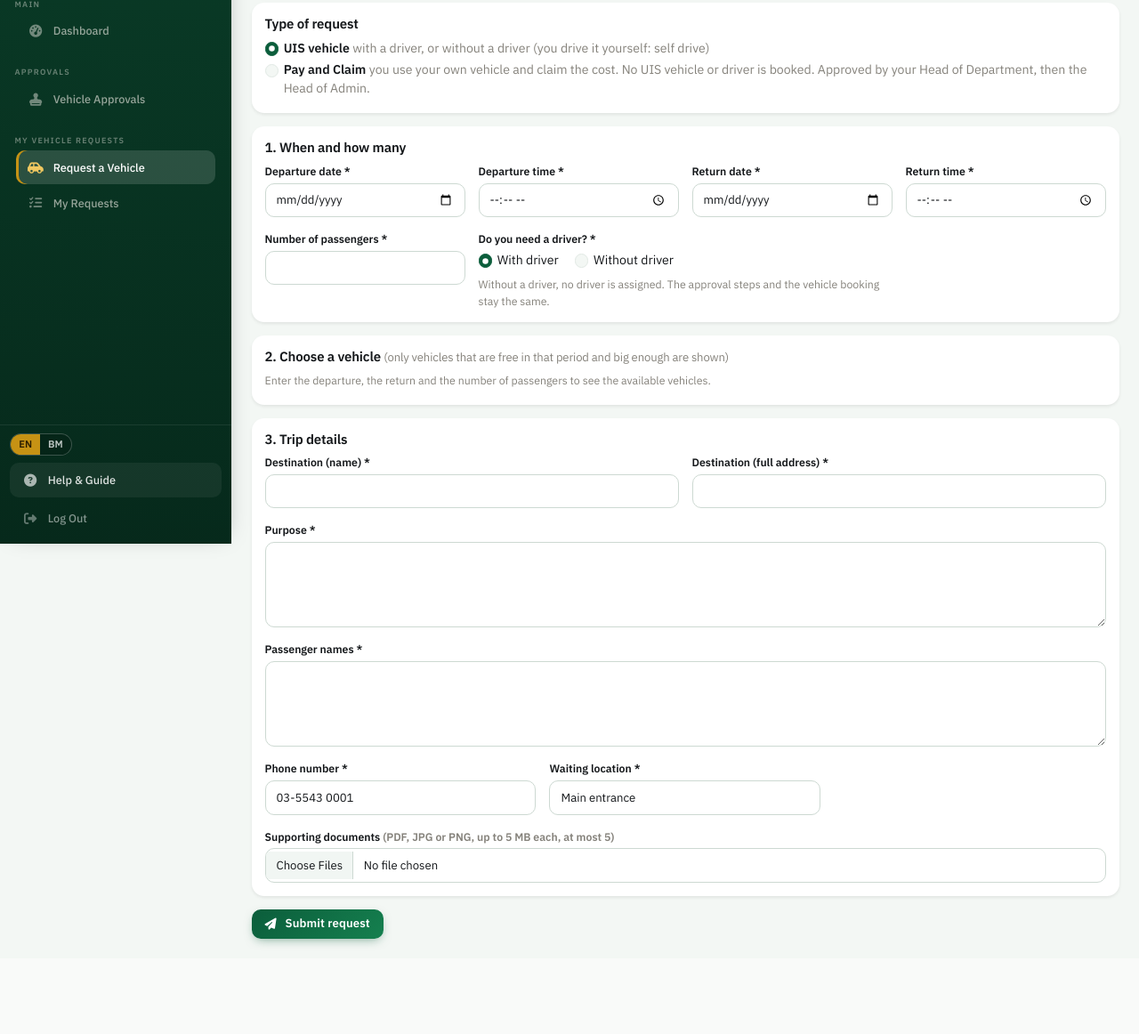
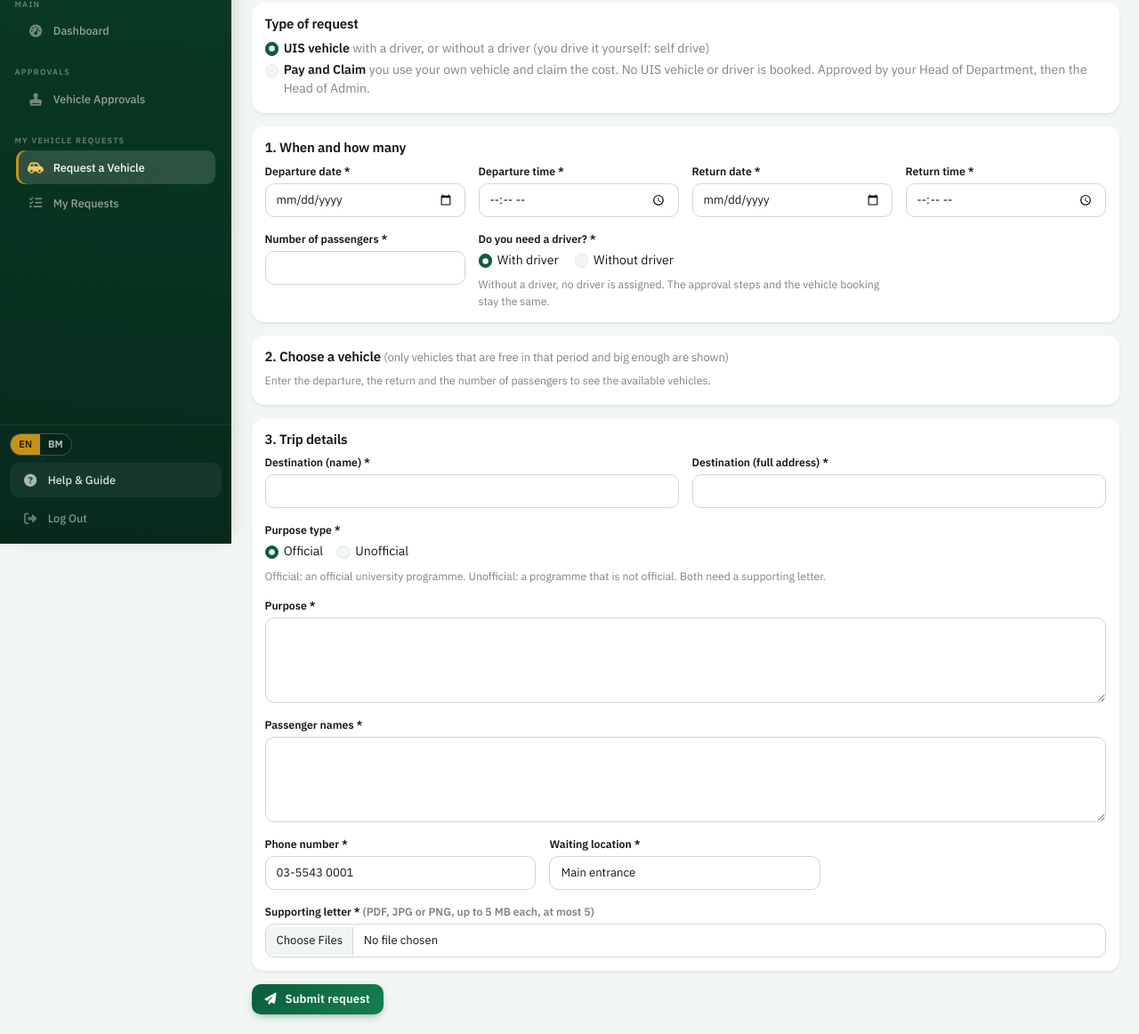
Before and after one commit to imanaiman-cs/DRIVER-SCHEDULING-AND-MANAGEMENT-SYSTEM-FOR-UNIVERSITI-ISLAM-SELANGOR, a PHP site: page /DRIVER-SCHEDULING-AND-MANAGEMENT-SYSTEM-FOR-UNIVERSITI-ISLAM-SELANGOR/staff/request_vehicle.php in a window 1280 px wide. Shown: the part 189-1351 px from the top of the page at 89% size. Before the commit the page ends 1253 px from the top, so only its background shows below. Run offline with PHP 8.4, Linux system fonts and the light colour scheme; a user stored in the database is signed in; data comes from the database, SQL or seed files in the repository; data that the repository does not hold is empty; some libraries are stand-ins or nearby versions.

Commit message:
UC018 Purpose type (Official/Unofficial), required supporting letter, vehicle type MPV (SRS 10 Nov)
Co-Authored-By: Claude Sonnet 5.5 <noreply@anthropic.com>
Claude-Session: https://claude.ai/code/session_01ScHXQLHCXXPreWKGpugrEY

```diff
--- a/database.sql
+++ b/database.sql
@@ -64,7 +64,7 @@ CREATE TABLE `users` (
 CREATE TABLE `vehicles` (
   `vehicle_id` int(11) NOT NULL AUTO_INCREMENT,
   `plate_number` varchar(20) NOT NULL,
-  `vehicle_type` enum('Bus','Van','Car','Minibus','Lorry','Motorcycle') NOT NULL,
+  `vehicle_type` enum('Bus','Van','Car','Minibus','Lorry','Motorcycle','MPV') NOT NULL,
   `brand` varchar(50) DEFAULT NULL,
   `model` varchar(50) DEFAULT NULL,
   `year` int(11) DEFAULT NULL,
@@ -146,6 +146,7 @@ CREATE TABLE `vehicle_requests` (
   `passenger_count` int(11) NOT NULL DEFAULT 1,
   `need_driver` tinyint(1) NOT NULL DEFAULT 1 COMMENT '1 = with driver, 0 = without driver',
   `request_type` enum('uis','pay_claim') NOT NULL DEFAULT 'uis' COMMENT 'uis = a UIS vehicle (with or without driver), pay_claim = own vehicle, claim the cost',
+  `purpose_type` enum('official','unofficial','personal_rental') NOT NULL DEFAULT 'official' COMMENT 'Official and Unofficial need a supporting letter',
   `own_vehicle_plate` varchar(20) DEFAULT NULL COMMENT 'registration number of the own vehicle (Pay and Claim)',
   `is_urgent` tinyint(1) NOT NULL DEFAULT 0 COMMENT '1 = submitted less than 2 days before departure',
   `officer_name` varchar(255) DEFAULT NULL,
@@ -610,4 +611,4 @@ WITH RECURSIVE d (day_date) AS (
 SELECT day_date, ELT(1 + (DAYOFMONTH(day_date) MOD 10), 1, 2, 3, 4, 5, 6, 7, 8, 9, 10) FROM d;
 
 SET FOREIGN_KEY_CHECKS = 1;
-INSERT INTO schema_migrations (name) VALUES ('2026_10_align_srs'), ('2026_11_whatsapp_log'), ('2026_11_need_driver'), ('2026_11_vehicle_usage_log'), ('2026_11_schedule_changes'), ('2026_11_vendor_bus'), ('2026_11_date_joined_weights'), ('2026_11_user_language'), ('2026_11_pay_claim'), ('2026_11_urgent');
+INSERT INTO schema_migrations (name) VALUES ('2026_10_align_srs'), ('2026_11_whatsapp_log'), ('2026_11_need_driver'), ('2026_11_vehicle_usage_log'), ('2026_11_schedule_changes'), ('2026_11_vendor_bus'), ('2026_11_date_joined_weights'), ('2026_11_user_language'), ('2026_11_pay_claim'), ('2026_11_urgent'), ('2026_11_purpose_type');
--- a/includes/recommender.php
+++ b/includes/recommender.php
@@ -70,7 +70,8 @@ function recommenderRank(array $candidates, float $wTasks, float $wWeekend, floa
 // ------------------------------------------------------------
 
 const LICENCE_CLASSES = ['D' => 'D (car, van)', 'GDL' => 'GDL (lorry)', 'PSV' => 'PSV (bus)'];
-const VEHICLE_TYPES   = ['Car' => 'Car', 'Van' => 'Van', 'Lorry' => 'Lorry', 'Bus' => 'Bus'];
+const VEHICLE_TYPES   = ['Car' => 'Car', 'MPV' => 'MPV', 'Van' => 'Van', 'Bus' => 'Bus', 'Lorry' => 'Lorry'];
+const PURPOSE_TYPES   = ['official' => 'Official', 'unofficial' => 'Unofficial'];   // Personal Rental is added with its own flow
 
 /** The licence class a vehicle type needs: Car/Van -> D, Lorry -> GDL, Bus -> PSV. */
 function licenceForVehicleType(string $vehicle_type): string
--- a/includes/request_view.php
+++ b/includes/request_view.php
@@ -69,7 +69,7 @@ function requestDetailsHtml(mysqli $conn, array $req, array $o = []): string
             <div><?= reqH($req['waiting_place'] === 'Other' ? ($req['waiting_address'] ?: 'Other') : $req['waiting_place']) ?></div>
         </div>
         <div class="col-12">
-            <div class="text-muted">Purpose</div>
+            <div class="text-muted">Purpose<?= !empty($req['purpose_type']) ? ' (' . reqH(PURPOSE_TYPES[$req['purpose_type']] ?? ucfirst(str_replace('_', ' ', $req['purpose_type']))) . ')' : '' ?></div>
             <div><?= nl2br(reqH($req['purpose'])) ?></div>
         </div>
         <?php if (!empty($req['passenger_names'])): ?>
--- a/staff/request_vehicle.php
+++ b/staff/request_vehicle.php
@@ -42,7 +42,7 @@ if (!$me) {
 $errors = [];
 $f = ['depart_date' => '', 'depart_time' => '', 'return_date' => '', 'return_time' => '', 'passengers' => '', 'vehicle_id' => '',
       'destination' => '', 'destination_address' => '', 'purpose' => '', 'passenger_names' => '', 'phone' => (string)($me['phone'] ?? ''),
-      'waiting_place' => WAITING_LOCATIONS[0], 'waiting_address' => '', 'need_driver' => '1', 'request_type' => 'uis', 'own_vehicle_plate' => ''];
+      'waiting_place' => WAITING_LOCATIONS[0], 'waiting_address' => '', 'need_driver' => '1', 'request_type' => 'uis', 'own_vehicle_plate' => '', 'purpose_type' => 'official'];
 
 if ($_SERVER['REQUEST_METHOD'] === 'POST') {
     foreach ($f as $k => $_) { $f[$k] = trim((string)($_POST[$k] ?? $f[$k])); }
@@ -73,6 +73,7 @@ if ($_SERVER['REQUEST_METHOD'] === 'POST') {
     }
     if ($f['destination'] === '' || mb_strlen($f['destination']) > 255) { $errors[] = 'Destination name is required (max 255 characters).'; }
     if ($f['destination_address'] === '' || mb_strlen($f['destination_address']) > 500) { $errors[] = 'The full destination address is required (max 500 characters).'; }
+    if (!isset(PURPOSE_TYPES[$f['purpose_type']])) { $errors[] = 'Choose the purpose type (Official or Unofficial).'; }
     if (mb_strlen($f['purpose']) < 10) { $errors[] = 'Please describe the purpose (at least 10 characters).'; }
     if ($f['passenger_names'] === '') { $errors[] = 'Passenger names are required.'; }
     if (!preg_match('/^[0-9+\-\s()]{7,20}$/', $f['phone'])) { $errors[] = 'Enter a valid phone number (digits, spaces, + - and brackets, 7 to 20 characters).'; }
@@ -96,6 +97,7 @@ if ($_SERVER['REQUEST_METHOD'] === 'POST') {
     if (empty($_POST) && empty($_FILES) && (int)($_SERVER['CONTENT_LENGTH'] ?? 0) > 0) {
         $errors[] = 'The form was too large and was not received. Each document must be 5 MB or smaller.';
     }
+    if (!$files) { $errors[] = 'The supporting letter is required (PDF, JPG or PNG, up to 5 MB).'; }   // UC018 exception 3.2
     if (count($files) > MAX_SUPPORTING_DOCUMENTS) { $errors[] = 'You can attach at most ' . MAX_SUPPORTING_DOCUMENTS . ' documents.'; }
     $saved = [];
     if (!$errors) {
@@ -119,24 +121,24 @@ if ($_SERVER['REQUEST_METHOD'] === 'POST') {
             $wait_addr = $f['waiting_place'] === 'Other' ? $f['waiting_address'] : null;
             $stmt = $conn->prepare(
                 "INSERT INTO vehicle_requests (staff_id, vehicle_id, trip_date, start_time, return_date, end_time, destination, destination_address, purpose,
-                                               passenger_count, need_driver, passenger_names, officer_name, officer_phone, waiting_place, waiting_address, supervisor_id, request_type, own_vehicle_plate, is_urgent)
-                 VALUES (?, ?, ?, ?, ?, ?, ?, ?, ?, ?, ?, ?, ?, ?, ?, ?, ?, ?, ?, ?)"
+                                               passenger_count, need_driver, passenger_names, officer_name, officer_phone, waiting_place, waiting_address, supervisor_id, request_type, own_vehicle_plate, is_urgent, purpose_type)
+                 VALUES (?, ?, ?, ?, ?, ?, ?, ?, ?, ?, ?, ?, ?, ?, ?, ?, ?, ?, ?, ?, ?)"
             );
             $st_time = timeWithSeconds($f['depart_time']);
             $rt_time = timeWithSeconds($f['return_time']);
             $vehicleOrNull = $payClaim ? null : $vehicle_id;
             $reqType = $payClaim ? 'pay_claim' : 'uis';
             $plateOrNull = $payClaim ? $f['own_vehicle_plate'] : null;
-            $stmt->bind_param('iisssssssiisssssissi', $staff_id, $vehicleOrNull, $f['depart_date'], $st_time, $f['return_date'], $rt_time,
+            $stmt->bind_param('iisssssssiisssssissis', $staff_id, $vehicleOrNull, $f['depart_date'], $st_time, $f['return_date'], $rt_time,
                 $f['destination'], $f['destination_address'], $f['purpose'], $pax, $needDriver, $f['passenger_names'], $full_name, $f['phone'],
-                $f['waiting_place'], $wait_addr, $approver_id, $reqType, $plateOrNull, $urgent);
+                $f['waiting_place'], $wait_addr, $approver_id, $reqType, $plateOrNull, $urgent, $f['purpose_type']);
             $stmt->execute();
             $rid = (int)$stmt->insert_id;
             $stmt->close();
 
             if (!$payClaim) { lockVehiclePeriod($conn, $rid, $vehicle_id, $start, $end); }    // atomic: refuses a vehicle that was just taken
             if ($saved) {
-                $docType = 'other';
+                $docType = 'approval_letter';
                 $ds = $conn->prepare("INSERT INTO request_documents (request_id, doc_type, original_name, stored_path, mime_type, file_size) VALUES (?, ?, ?, ?, ?, ?)");
                 foreach ($saved as $d) {
                     $ds->bind_param('issssi', $rid, $docType, $d['name'], $d['path'], $d['mime'], $d['size']);
@@ -219,6 +221,9 @@ adminPageStart('Request a Vehicle');
                     <input class="form-control" id="destination" name="destination" maxlength="255" value="<?= htmlspecialchars($f['destination']) ?>" required></div>
                 <div class="col-md-6"><label class="form-label small" for="destination_address">Destination (full address) *</label>
                     <input class="form-control" id="destination_address" name="destination_address" maxlength="500" value="<?= htmlspecialchars($f['destination_address']) ?>" required></div>
+                <div class="col-12"><label class="form-label small d-block">Purpose type *</label>
+                    <?php foreach (PURPOSE_TYPES as $k => $lbl): ?><div class="form-check form-check-inline"><input class="form-check-input" type="radio" name="purpose_type" id="pt_<?= $k ?>" value="<?= $k ?>" <?= $f['purpose_type'] === $k ? 'checked' : '' ?>><label class="form-check-label" for="pt_<?= $k ?>"><?= $lbl ?></label></div><?php endforeach; ?>
+                    <div class="form-text">Official: an official university programme. Unofficial: a programme that is not official. Both need a supporting letter.</div></div>
                 <div class="col-12"><label class="form-label small" for="purpose">Purpose *</label>
                     <textarea class="form-control" id="purpose" name="purpose" rows="3" required><?= htmlspecialchars($f['purpose']) ?></textarea></div>
                 <div class="col-12"><label class="form-label small" for="passenger_names">Passenger names *</label>
@@ -231,8 +236,8 @@ adminPageStart('Request a Vehicle');
                     </select></div>
                 <div class="col-md-4" id="otherRow" style="display:none;"><label class="form-label small" for="waiting_address">Address of the waiting location *</label>
                     <input class="form-control" id="waiting_address" name="waiting_address" maxlength="255" value="<?= htmlspecialchars($f['waiting_address']) ?>"></div>
-                <div class="col-12"><label class="form-label small" for="docs">Supporting documents <span class="text-muted">(PDF, JPG or PNG, up to 5 MB each, at most <?= MAX_SUPPORTING_DOCUMENTS ?>)</span></label>
-                    <input type="file" class="form-control" id="docs" name="docs[]" accept=".pdf,.jpg,.jpeg,.png,application/pdf,image/jpeg,image/png" multiple ></div>
+                <div class="col-12"><label class="form-label small" for="docs">Supporting letter * <span class="text-muted">(PDF, JPG or PNG, up to 5 MB each, at most <?= MAX_SUPPORTING_DOCUMENTS ?>)</span></label>
+                    <input type="file" class="form-control" id="docs" name="docs[]" accept=".pdf,.jpg,.jpeg,.png,application/pdf,image/jpeg,image/png" multiple required></div>
             </div>
         </div></div>
 
```
Also changed, not shown: docs/SRS_dev_10Nov_GAPS.md (+2 -2 lines), README.md, migrations/2026_11_purpose_type.sql (added), tests/http/README.md, 2 other files.
